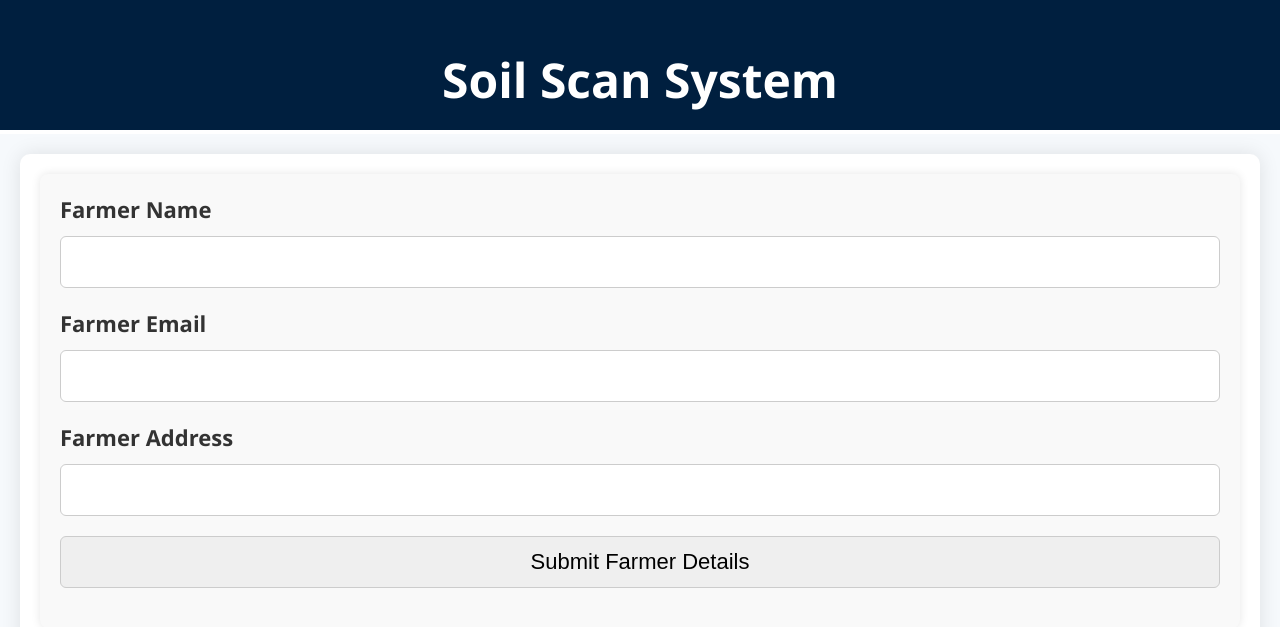
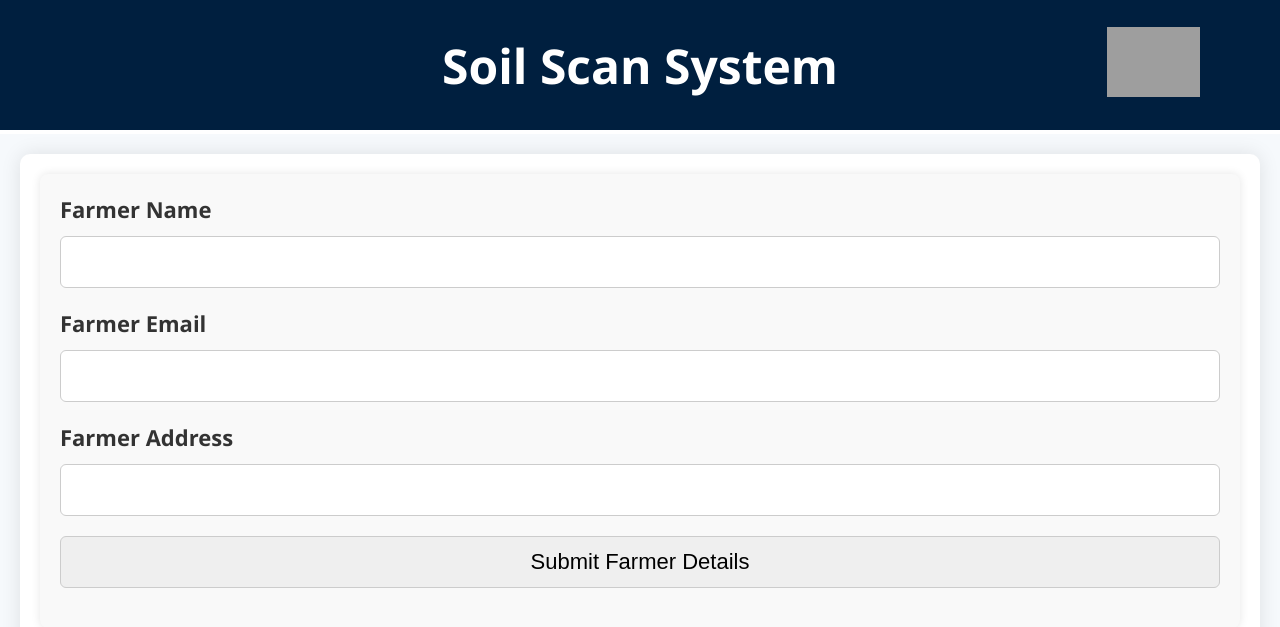
Before and after one commit to SABO007/SoilHealthCard, a Flask app: page / in a window 1280 px wide. Shown: the top 627 px of the page. Run offline with Flask 3, Linux system fonts and the light colour scheme; grey boxes are pictures that could not be loaded.

Commit message:
logo set

```diff
--- a/templates/Farmer.html
+++ b/templates/Farmer.html
@@ -18,12 +18,15 @@
         }
 
         header {
+            position: relative;
+            display: flex;
+            justify-content: center;
+            align-items: center;
             background-color: #001F3F;
             font-family: 'Segoe UI', Tahoma, Geneva, Verdana, sans-serif;
             height: 100px;
             color: #fff;
             padding: 15px;
-            text-align: center;
             font-size: 24px;
             border-bottom: 4px solid #fff;
         }
@@ -100,6 +103,20 @@
             color: #001F3F;
         }
 
+        #logo {
+            position: absolute;
+            right: 80px;
+        }
+
+        #logo img {
+            height: 70px;
+        }
+
+        #title {
+            text-align: center;
+            margin-right: 100px;
+        }
+
         .tick-mark {
             font-size: 28px;
             color: #333;
@@ -112,6 +129,9 @@
 
     <header>
         <h1>Soil Scan System</h1>
+        <div id="logo">
+            <img src="https://www.clipartkey.com/mpngs/m/59-590475_soil-seeds-clipart-healthy-for-free-and-use.png" alt="Logo">
+        </div>
     </header>
 
     <div class="container">
```
Also changed, not shown: logo/logo.png (deleted).
